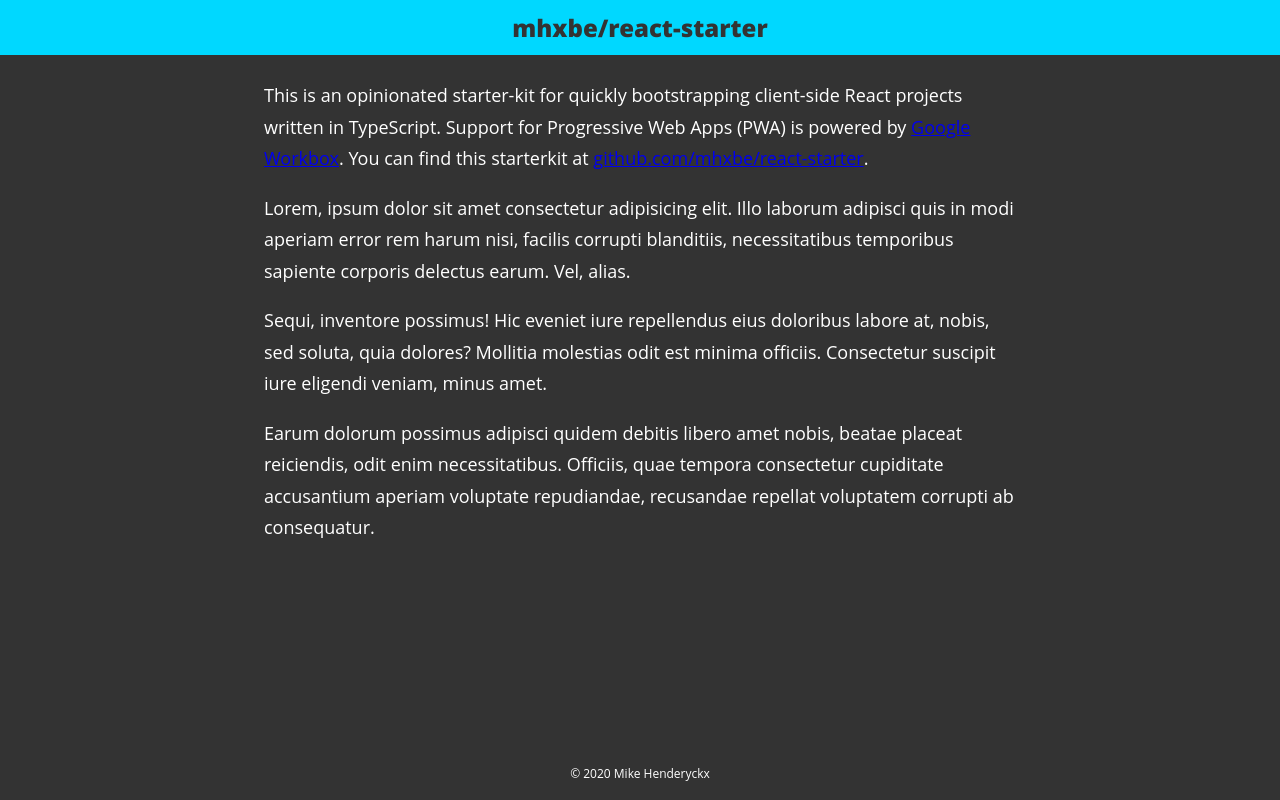
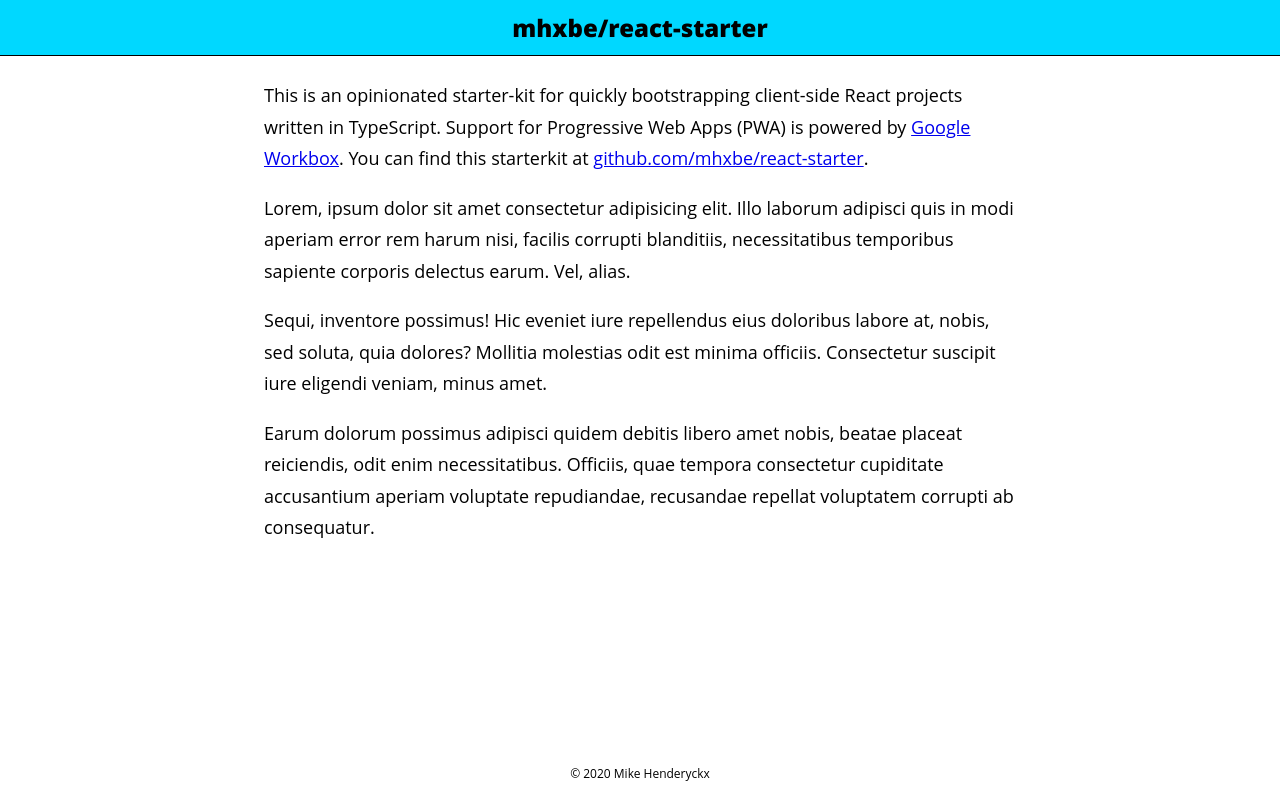
Before and after one commit to mhxbe/react-starter, a React app: page / in a window 1280 px wide. Built offline with nearby package versions, Linux system fonts and the light colour scheme; a web font is replaced by a local one.

Commit message:
Revert to light mode

```diff
--- a/src/App.styles.tsx
+++ b/src/App.styles.tsx
@@ -4,7 +4,7 @@ import { css, Global } from '@emotion/core';
 
 export const Header = styled.header`
   background-color: #00d8ff;
-  border-bottom: 1px solid #333333;
+  border-bottom: 1px solid black;
   display: flex;
   flex-direction: column;
   height: 56px;
@@ -13,7 +13,7 @@ export const Header = styled.header`
 `;
 
 export const Title = styled.h1`
-  color: #333333;
+  color: black;
   font-size: 18px;
   font-weight: bold;
 
@@ -23,7 +23,7 @@ export const Title = styled.h1`
 `;
 
 export const Main = styled.main`
-  background-color: #333333;
+  background-color: white;
   display: flex;
   flex-wrap: wrap;
   flex: 1;
@@ -43,7 +43,7 @@ export const Content = styled.section`
 `;
 
 export const Paragraph = styled.p`
-  color: white;
+  color: black;
   font-size: 16px;
   line-height: 1.5;
   margin: 0 0 18px 0;
@@ -60,7 +60,7 @@ export const Paragraph = styled.p`
 
 export const CopyRight = styled.div`
   align-self: flex-end;
-  color: white;
+  color: black;
   flex-basis: 100%;
   font-size: 12px;
   padding: 18px;
```
